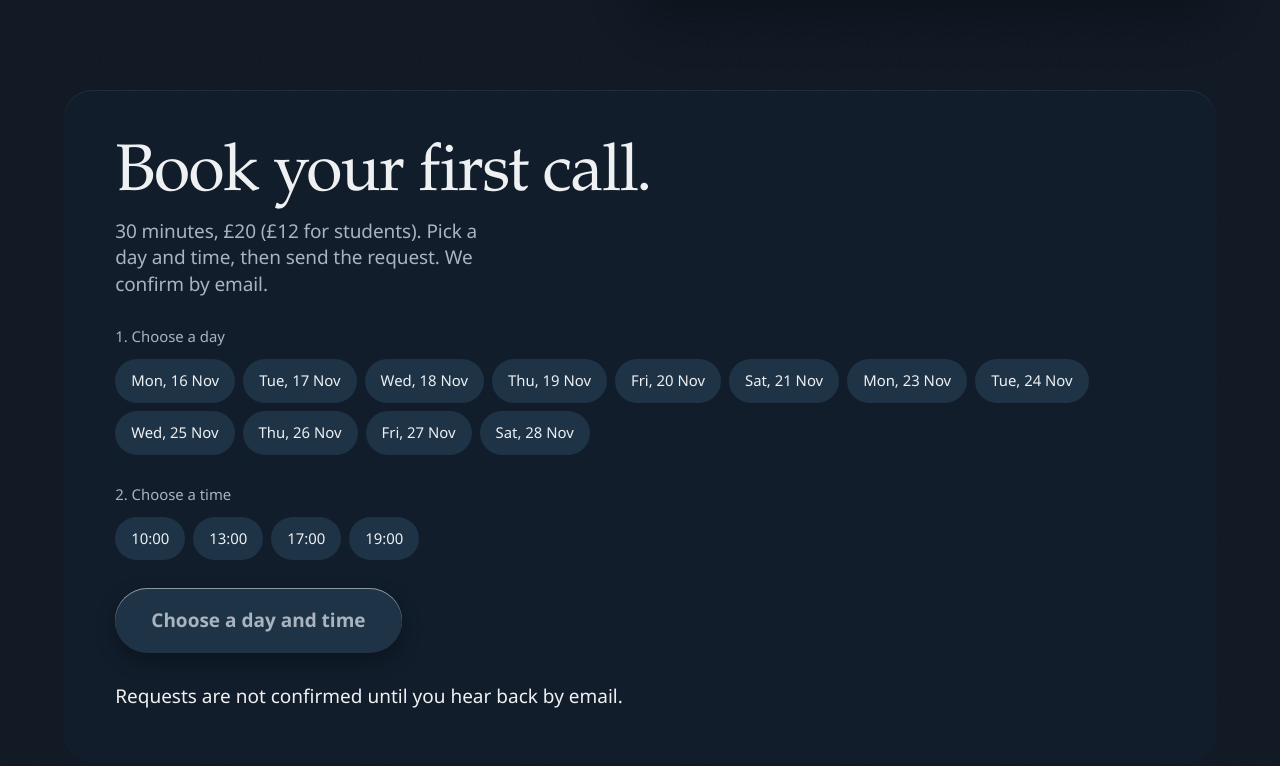
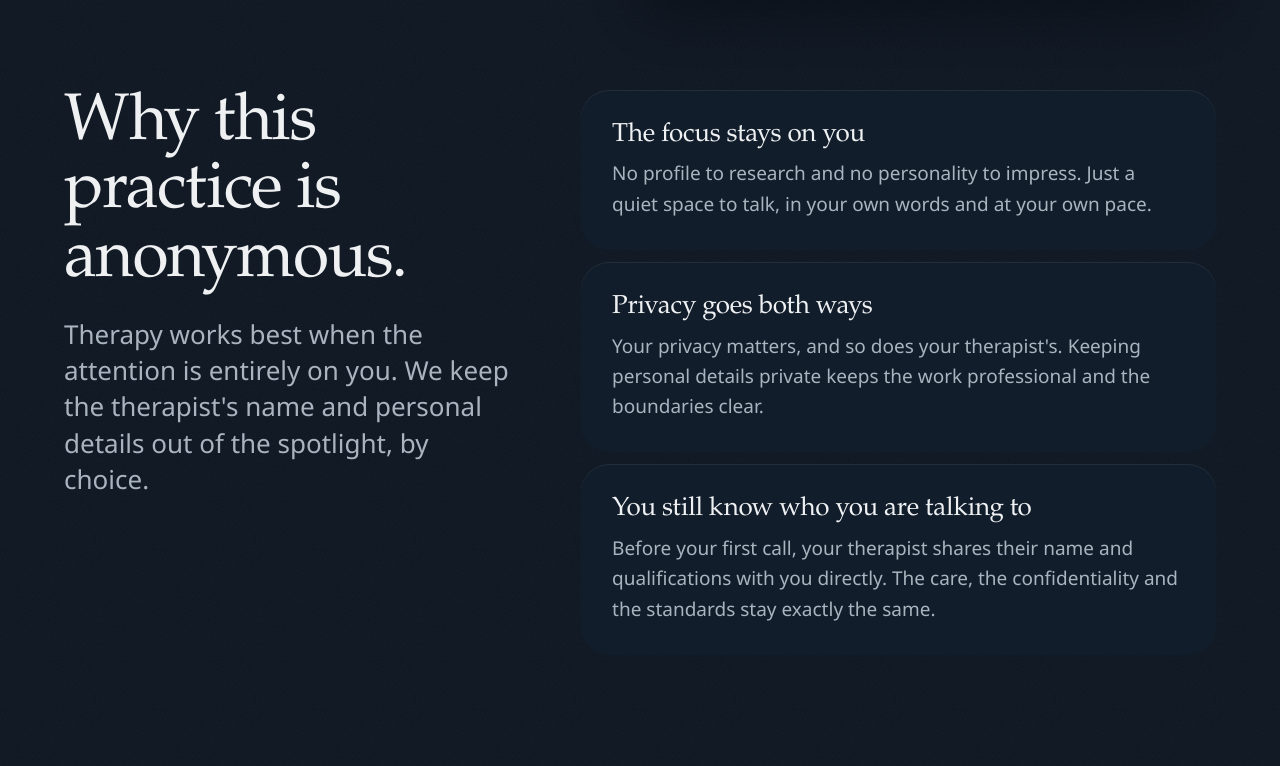
Before and after one commit to arya-20/almost-therapy, a plain HTML site: page index.html in a window 1280 px wide. Shown: the part 1666-2432 px from the top of the page. Drawn offline with Linux system fonts and the light colour scheme; a web font is replaced by a local one.

Commit message:
Revert logo mark and booking picker; keep business name and Bristol in footer
Co-Authored-By: Claude Sonnet 5.5 <noreply@anthropic.com>

```diff
--- a/css/style.css
+++ b/css/style.css
@@ -312,27 +312,6 @@ h3 { font-size: var(--step-lead); line-height: 1.15; letter-spacing: -0.012em; }
 .anon-points li { background: var(--surface); border-radius: var(--r); padding: clamp(22px, 2.4vw, 32px); display: grid; gap: 8px; box-shadow: inset 0 1px 0 rgb(255 255 255 / 0.07); }
 .anon-points p { color: var(--muted); max-width: 56ch; }
 @media (max-width: 900px) { .anon { grid-template-columns: 1fr; gap: 24px; } }
-/* Booking and business details */
-.book { margin-top: var(--gap); padding-inline: var(--m); }
-.book-card { background: var(--surface); border-radius: var(--r); padding: clamp(28px, 4vw, 56px); display: flex; justify-content: space-between; align-items: center; gap: 24px; flex-wrap: wrap; box-shadow: inset 0 1px 0 rgb(255 255 255 / 0.07); }
-.book-card h2 { margin-bottom: 8px; }
-.book-card .lead { font-size: var(--step-body); color: var(--muted); }
+/* Business details */
 .biz { font-size: var(--step-small); color: var(--muted); line-height: 1.6; margin-top: 12px; }
 .biz strong { color: var(--ink); font-weight: 500; }
-.gbp { display: inline-block; margin-top: 10px; font-size: var(--step-small); color: var(--ink); }
-@media (max-width: 760px) { .book-card { flex-direction: column; align-items: stretch; } .book-card .btn { width: 100%; } }
-/* Logo and booking picker */
-.wordmark { display: inline-flex; align-items: center; gap: 10px; }
-.wordmark img { width: 28px; height: 28px; }
-.book-card { display: grid; gap: 28px; }
-.book-card .btn { justify-self: start; }
-.book-card .btn-wide { min-width: 280px; }
-.slot-group { border: 0; padding: 0; margin: 0; display: grid; gap: 12px; }
-.slot-group legend { font-size: var(--step-small); color: var(--muted); margin-bottom: 10px; padding: 0; }
-.chips { display: flex; flex-wrap: wrap; gap: 8px; }
-.chip { font: inherit; font-size: var(--step-small); padding: 10px 16px; border-radius: 999px; border: 0; background: var(--surface-3); color: var(--ink); cursor: pointer; transition: background-color 160ms ease, color 160ms ease, transform 160ms var(--ease-out); }
-.chip:active { transform: scale(0.97); }
-.chip[aria-pressed="true"] { background: var(--accent); color: var(--accent-ink); font-weight: 500; }
-.chip:focus-visible { outline: 3px solid var(--accent-strong); outline-offset: 2px; }
-#send-request[aria-disabled="true"] { background: var(--surface-3); color: var(--muted); pointer-events: none; }
-@media (max-width: 760px) { .book-card .btn-wide { min-width: 0; width: 100%; } }
--- a/index.html
+++ b/index.html
@@ -25,7 +25,7 @@
 <a class="skip" href="#main">Skip to content</a>
 
 <header class="top glass">
-  <a class="wordmark" href="#top" aria-label="Almost Therapy, home"><img src="assets/logo.svg" width="28" height="28" alt="" aria-hidden="true">Almost Therapy</a>
+  <a class="wordmark" href="#top" aria-label="Almost Therapy, home">Almost Therapy</a>
   <nav aria-label="Main">
     <a class="nl" href="#about">About</a>
     <a class="nl" href="#reviews">Reviews</a>
@@ -65,26 +65,6 @@
   </div>
 </section>
 
-<!-- BOOKING -->
-<!-- TODO: time slots below are examples. Set the real ones in SLOTS in js/main.js. -->
-<section class="book" id="book" aria-labelledby="book-h">
-  <div class="book-card" data-reveal>
-    <div class="book-head">
-      <h2 id="book-h">Book your first call.</h2>
-      <p class="lead">30 minutes, £20 (£12 for students). Pick a day and time, then send the request. We confirm by email.</p>
-    </div>
-    <fieldset class="slot-group">
-      <legend>1. Choose a day</legend>
-      <div class="chips" id="days"></div>
-    </fieldset>
-    <fieldset class="slot-group">
-      <legend>2. Choose a time</legend>
-      <div class="chips" id="times"></div>
-    </fieldset>
-    <a class="btn btn-wide" id="send-request" aria-disabled="true">Choose a day and time</a>
-    <p class="muted-small">Requests are not confirmed until you hear back by email.</p>
-  </div>
-</section>
 <!-- ANONYMITY -->
 <!-- TODO: confirm this wording and the commitments with the therapist. UK rules for online services expect the provider's business name, address and email to be available: add a registered business name and address to the legal section. -->
 <section class="anon" id="anonymous" aria-labelledby="anon-h">
@@ -279,9 +259,7 @@
       <div><a href="tel:116123">Samaritans 116 123</a><a href="tel:111">NHS 111</a><a href="tel:999">Emergency 999</a></div>
     </nav>
     <div class="foot-contact">
-      <!-- TODO: paste the Google Business Profile link here. -->
-      <a class="gbp" href="#" data-gbp>Find us on Google</a>
-      <p class="biz"><strong>Almost Therapy</strong><br>Bristol, United Kingdom<br><!-- TODO: add full trading address and registered business name (required for UK online services). --></p>
+      <p class="biz"><strong>Almost Therapy</strong><br>Bristol, United Kingdom<!-- TODO: add full trading address and registered business name (required for UK online services). --></p>
       <a href="mailto:almost.theraputic@gmail.com">almost.theraputic@gmail.com</a>
       <p>This is not an emergency service.</p>
     </div>
--- a/js/main.js
+++ b/js/main.js
@@ -1,11 +1,5 @@
 (() => {
   const EMAIL = 'almost.theraputic@gmail.com';
-// Paste your calendar booking link here (Calendly, Cal.com, etc.). Leave empty to email instead.
-const BOOKING_URL = '';
-// Times on offer. Change these to the real ones.
-const SLOTS = ['10:00', '13:00', '17:00', '19:00'];
-// Paste your Google Business Profile link here.
-const GBP_URL = '';
 
   const mailto = (subject, body) =>
     `mailto:${EMAIL}?subject=${encodeURIComponent(subject)}&body=${encodeURIComponent(body)}`;
@@ -61,44 +55,3 @@ const GBP_URL = '';
     }
   });
 })();
-
-// Booking picker: next 14 days (Mon-Sat) and set times. Writes the chosen slot into an email.
-(() => {
-  const EMAIL = 'almost.theraputic@gmail.com';
-  const BOOKING_URL = '';
-  const SLOTS = ['10:00', '13:00', '17:00', '19:00'];
-  const mailto = (subject, body) => "mailto:${EMAIL}?subject=${encodeURIComponent(subject)}&body=${encodeURIComponent(body)}";
-  const days = document.getElementById('days'), times = document.getElementById('times'), send = document.getElementById('send-request');
-  if (!days) return;
-  let day = null, time = null;
-  const fmtDay = (d) => d.toLocaleDateString('en-GB', { weekday: 'short', day: 'numeric', month: 'short' });
-  const chip = (label, group, onPick) => {
-    const b = document.createElement('button');
-    b.type = 'button'; b.className = 'chip'; b.textContent = label; b.setAttribute('aria-pressed', 'false');
-    b.addEventListener('click', () => {
-      group.querySelectorAll('.chip').forEach((c) => c.setAttribute('aria-pressed', 'false'));
-      b.setAttribute('aria-pressed', 'true'); onPick(); update();
-    });
-    group.append(b);
-  };
-  const today = new Date();
-  for (let i = 1, n = 0; n < 12; i++) {
-    const d = new Date(today.getFullYear(), today.getMonth(), today.getDate() + i);
-    if (d.getDay() === 0) continue;
-    n++;
-    chip(fmtDay(d), days, () => { day = fmtDay(d); });
-  }
-  SLOTS.forEach((t) => chip(t, times, () => { time = t; }));
-  const update = () => {
-    if (day && time) {
-      send.removeAttribute('aria-disabled');
-      send.textContent = `Request ${day} at ${time}`;
-      send.href = BOOKING_URL || mailto('First call request', `Hello,\n\nI would like to book a first 30-minute call.\n\nPreferred time: ${day} at ${time}\n\nThank you.`);
-      if (BOOKING_URL) { send.target = '_blank'; send.rel = 'noopener'; }
-    } else {
-      send.setAttribute('aria-disabled', 'true'); send.removeAttribute('href');
-      send.textContent = 'Choose a day and time';
-    }
-  };
-  send.addEventListener('click', (e) => { if (send.getAttribute('aria-disabled') === 'true') e.preventDefault(); });
-})();
```
Also changed, not shown: assets/favicon.svg, assets/logo.svg (deleted).
